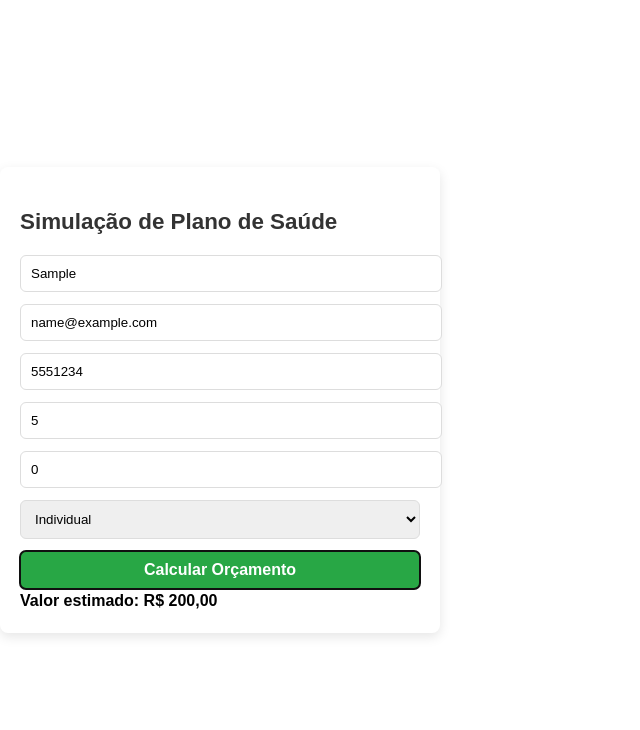
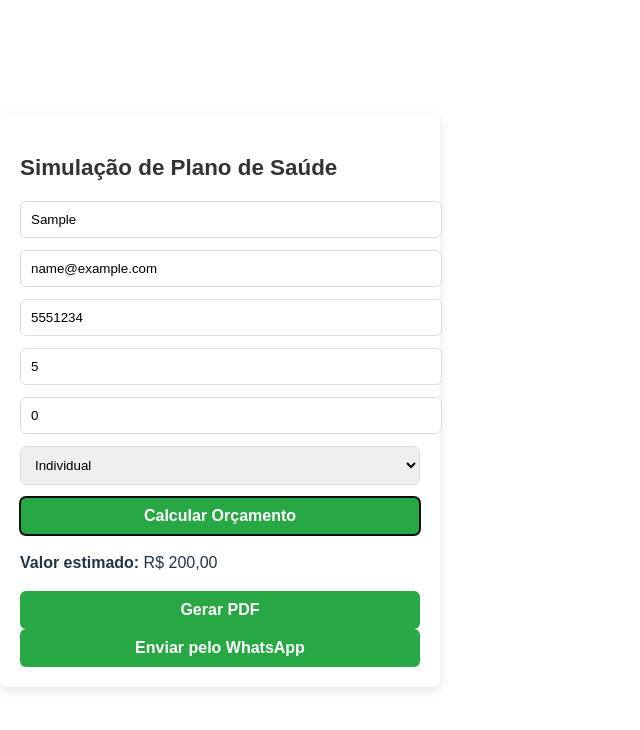
Before and after one commit to rafaelgti79/plano-saude, a React (Vite) app: page / in a window 1280 px wide. Both pictures are taken after typing "Sample", "name@example.com", "5551234", "5" into the empty fields and a click on the button "Calcular Orçamento". Shown: the top 730 px of the page, without its empty margins (0-640 px from the left). Built offline with nearby package versions, Linux system fonts and the light colour scheme.

Commit message:
Atualização de zap

```diff
--- a/package.json
+++ b/package.json
@@ -13,6 +13,7 @@
     "deploy": "gh-pages -d dist"
   },
   "dependencies": {
+    "jspdf": "^3.0.1",
     "react": "^19.1.0",
     "react-dom": "^19.1.0"
   },
--- a/src/App.css
+++ b/src/App.css
@@ -6,6 +6,7 @@
   border-radius: 8px;
   box-shadow: 0 4px 12px rgba(0, 0, 0, 0.1);
   font-family: Arial, sans-serif;
+  align-items: center;
 }
 
 .form-container h2 {
--- a/src/App.jsx
+++ b/src/App.jsx
@@ -1,7 +1,28 @@
-import { useState } from 'react';
+import React, { useState } from 'react';
+import jsPDF from 'jspdf';
 import './App.css';
 
 export default function PlanoSaudeOrcamento() {
+
+  const enviarWhatsapp = () => {
+  const numeroDestino = '5521976879112'; // Substitua com o seu número com DDI + DDD
+  const mensagem = `Olá, gostaria de solicitar um orçamento para plano de saúde.
+
+*Nome:* ${form.nome}
+*Email:* ${form.email}
+*Telefone:* ${form.telefone}
+*Idade:* ${form.idade}
+*Dependentes:* ${form.dependentes}
+*Plano:* ${form.tipo}
+*Valor estimado:* R$ ${orcamento},00
+
+Aguardo retorno.`;
+
+  const url = `https://wa.me/${numeroDestino}?text=${encodeURIComponent(mensagem)}`;
+  window.open(url, '_blank');
+};
+
+
   const [form, setForm] = useState({
     nome: '',
     email: '',
@@ -24,7 +45,6 @@ export default function PlanoSaudeOrcamento() {
     const idade = parseInt(form.idade);
     const dep = parseInt(form.dependentes);
 
-    // Simples lógica de preço baseada na idade e tipo de plano
     if (form.tipo === 'Individual') {
       base = idade <= 30 ? 200 : idade <= 45 ? 300 : 450;
     } else if (form.tipo === 'Familiar') {
@@ -36,15 +56,41 @@ export default function PlanoSaudeOrcamento() {
     setOrcamento(base);
   };
 
+  const gerarPDF = () => {
+    const doc = new jsPDF();
+
+    doc.setFontSize(16);
+    doc.text('Orçamento de Plano de Saúde', 20, 20);
+
+    doc.setFontSize(12);
+    doc.text(`Nome: ${form.nome}`, 20, 40);
+    doc.text(`Email: ${form.email}`, 20, 50);
+    doc.text(`Telefone: ${form.telefone}`, 20, 60);
+    doc.text(`Idade: ${form.idade}`, 20, 70);
+    doc.text(`Dependentes: ${form.dependentes}`, 20, 80);
+    doc.text(`Tipo de plano: ${form.tipo}`, 20, 90);
+    doc.text(`Valor estimado: R$ ${orcamento},00`, 20, 110);
+
+    doc.save(`orcamento-${form.nome.replace(' ', '_')}.pdf`);
+  };
+
   return (
     <div className="form-container">
       <h2 className="text-xl font-bold mb-4">Simulação de Plano de Saúde</h2>
+
+      <form
+        onSubmit={(e) => {
+          e.preventDefault();
+          calcularOrcamento();
+        }}
+      >
         <input
           type="text"
           name="nome"
           placeholder="Nome completo"
           value={form.nome}
           onChange={handleChange}
+          required
           className="mb-2 w-full border p-2 rounded"
         />
         <input
@@ -53,6 +99,7 @@ export default function PlanoSaudeOrcamento() {
           placeholder="E-mail"
           value={form.email}
           onChange={handleChange}
+          required
           className="mb-2 w-full border p-2 rounded"
         />
         <input
@@ -61,6 +108,7 @@ export default function PlanoSaudeOrcamento() {
           placeholder="Telefone"
           value={form.telefone}
           onChange={handleChange}
+          required
           className="mb-2 w-full border p-2 rounded"
         />
         <input
@@ -69,6 +117,7 @@ export default function PlanoSaudeOrcamento() {
           placeholder="Idade do titular"
           value={form.idade}
           onChange={handleChange}
+          required
           className="mb-2 w-full border p-2 rounded"
         />
         <input
@@ -90,15 +139,32 @@ export default function PlanoSaudeOrcamento() {
           <option value="Empresarial">Empresarial</option>
         </select>
         <button
-        onClick={calcularOrcamento}
+          type="submit"
           className="w-full bg-green-600 text-white py-2 rounded"
         >
           Calcular Orçamento
         </button>
+      </form>
 
       {orcamento !== null && (
-        <div className="resultado-orcament">
-          <strong>Valor estimado: R$ {orcamento.toLocaleString('pt-BR')},00</strong>
+        <div className="mt-4 bg-green-100 p-3 text-green-800 rounded">
+          <p>
+            <strong>Valor estimado:</strong> R$ {orcamento.toLocaleString('pt-BR')},00
+          </p>
+          <button
+            onClick={gerarPDF}
+            className="mt-2 w-full bg-blue-600 text-white py-2 rounded"
+          >
+            Gerar PDF
+          </button>
+
+          <button
+  onClick={enviarWhatsapp}
+  className="mt-2 w-full bg-emerald-600 text-white py-2 rounded"
+>
+  Enviar pelo WhatsApp
+</button>
+
         </div>
       )}
     </div>
```
Also changed, not shown: 1 other file (tests, documents, lock files or other folders). Lines whose indentation alone changed are shown as unchanged.
